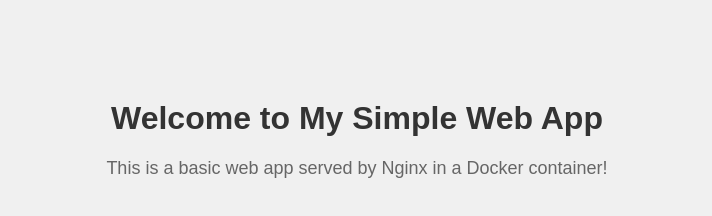
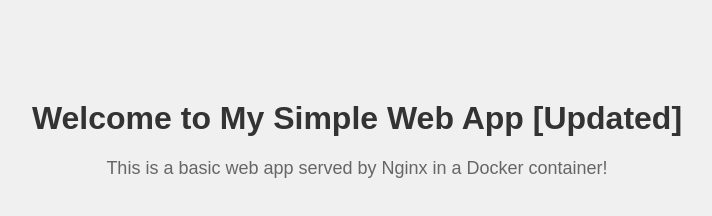
Before and after one commit to fmIst0/simple-web-app, a plain HTML site: page index.html in a window 1280 px wide. Shown: the whole page, without its empty margins (283-995 px from the left). Drawn offline with Linux system fonts and the light colour scheme.

Commit message:
update 1

```diff
--- a/index.html
+++ b/index.html
@@ -8,7 +8,7 @@
 </head>
 <body>
     <div class="container">
-        <h1>Welcome to My Simple Web App</h1>
+        <h1>Welcome to My Simple Web App [Updated]</h1>
         <p>This is a basic web app served by Nginx in a Docker container!</p>
     </div>
 </body>
```
